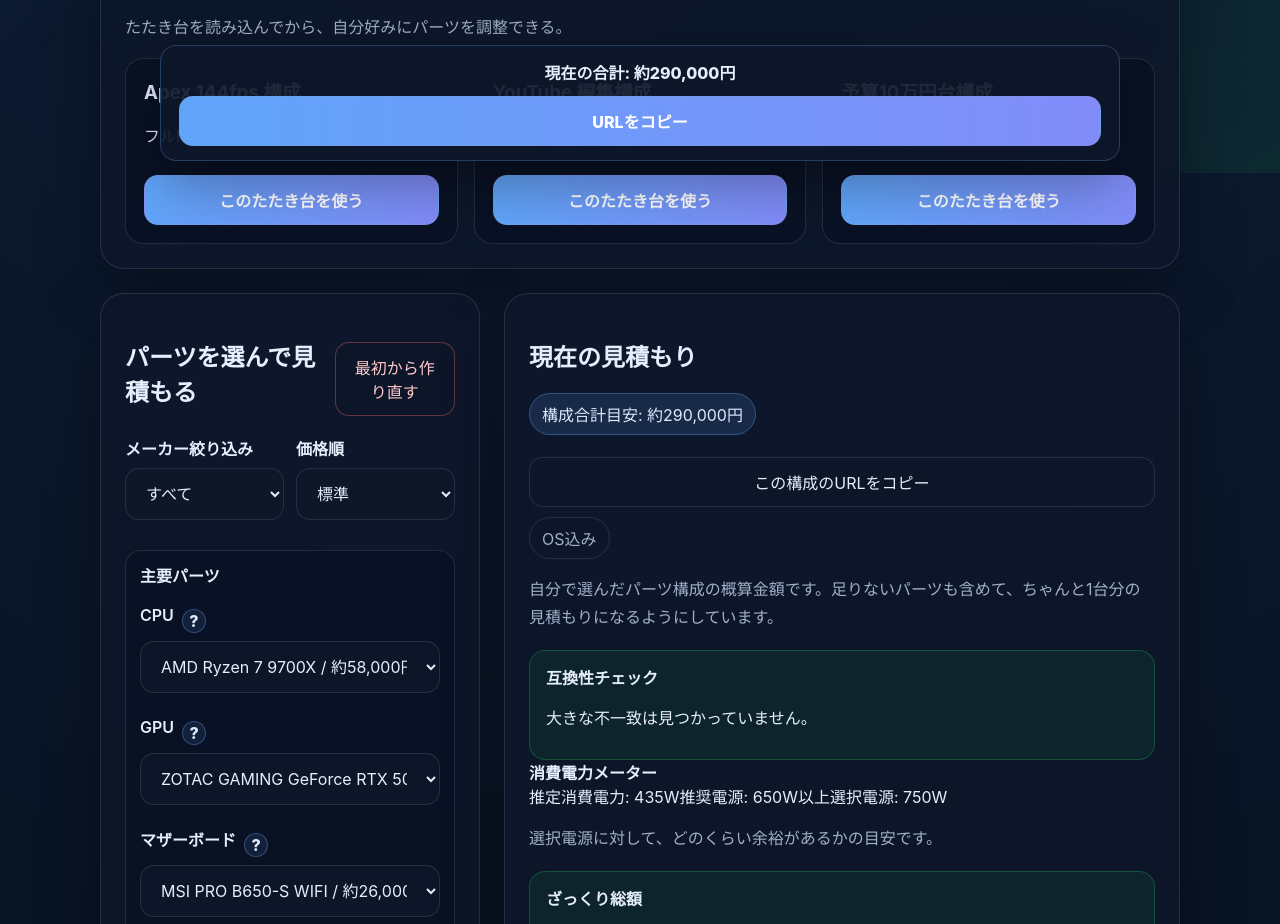
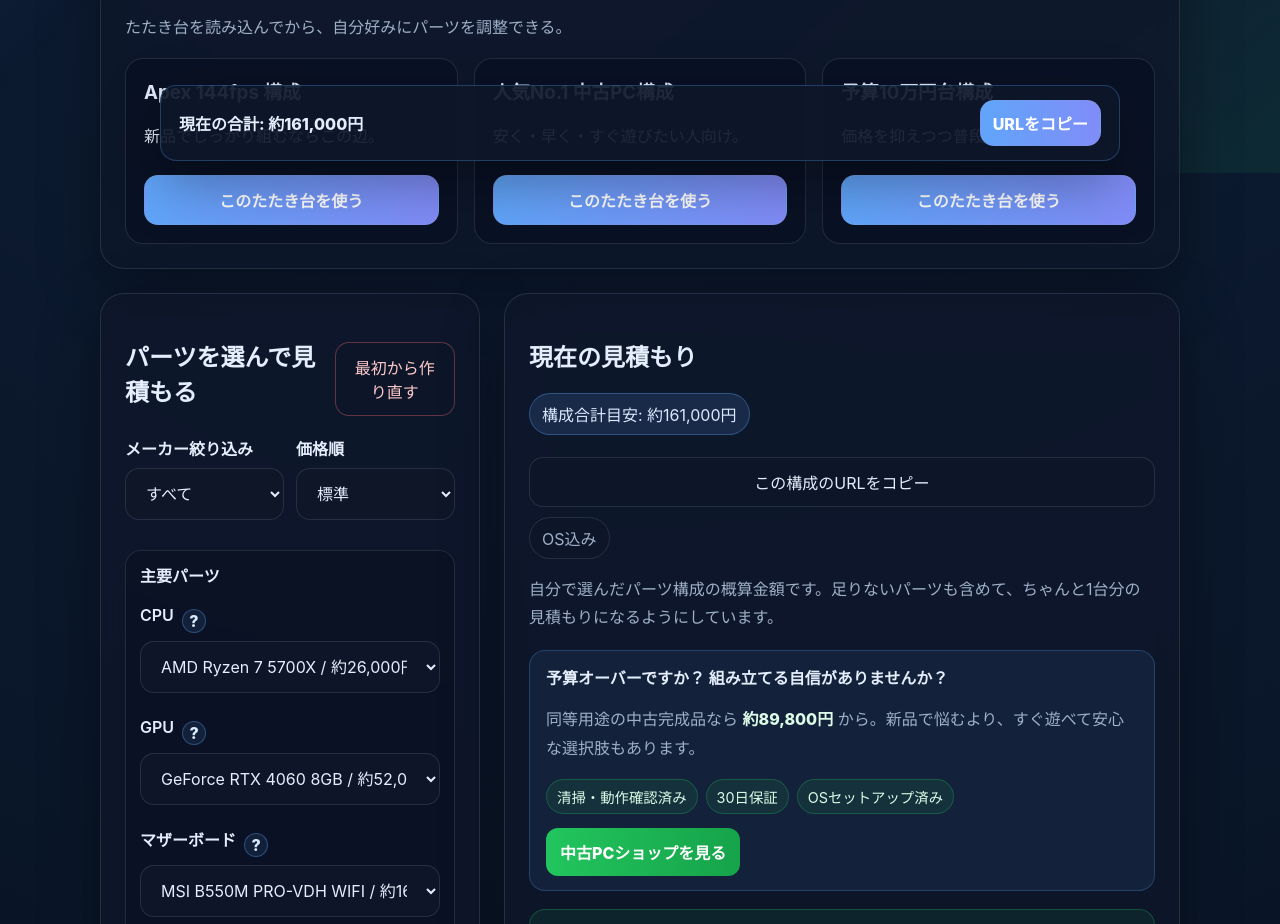
Before and after one commit to stone0141/PCgene, a website: page site/index.html in a window 1280 px wide. Shown: the part 627-1551 px from the top of the page. Drawn offline with Linux system fonts and the light colour scheme.

Commit message:
Add used PC conversion flow

```diff
--- a/site/app.js
+++ b/site/app.js
@@ -1,72 +1,85 @@
 const STORAGE_KEY = 'pcgene-build-v1';
-const DEFAULT_BUILD = { cpu: 'r7-9700x', gpu: 'rtx-5070', motherboard: 'b650', cooler: 'pa120', memory: 'ddr5-16x2-6000', storage: 'sn850x-2tb', psu: 'rm750e', case: 'lancool-216', os: 'win11-home' };
+const DEFAULT_BUILD = { cpu: 'r7-5700x', gpu: 'rtx-4060', motherboard: 'b550', cooler: 'ak400', memory: 'ddr4-16x2', storage: 'sn770-1tb', psu: 'rm650e', case: 'cc560-v2', os: 'win11-home' };
 const catalog = {
   cpu: [
-    { id: 'r5-9600x', name: 'AMD Ryzen 5 9600X', price: 43000, brand: 'amd', socket: 'am5', tdp: 65, rank: 2 },
-    { id: 'r7-9700x', name: 'AMD Ryzen 7 9700X', price: 58000, brand: 'amd', socket: 'am5', tdp: 65, rank: 4 },
-    { id: 'r7-9800x3d', name: 'AMD Ryzen 7 9800X3D', price: 92000, brand: 'amd', socket: 'am5', tdp: 120, rank: 5 },
-    { id: 'cu5-245k', name: 'Intel Core Ultra 5 245K', price: 52000, brand: 'intel', socket: 'lga1851', tdp: 125, rank: 2 },
-    { id: 'cu7-265k', name: 'Intel Core Ultra 7 265K', price: 64000, brand: 'intel', socket: 'lga1851', tdp: 125, rank: 4 }
+    { id: 'r5-5600', name: 'AMD Ryzen 5 5600', price: 18000, brand: 'amd', socket: 'am4', tdp: 65, rank: 1, tier: 'entry' },
+    { id: 'r7-5700x', name: 'AMD Ryzen 7 5700X', price: 26000, brand: 'amd', socket: 'am4', tdp: 65, rank: 2, tier: 'mid' },
+    { id: 'r7-9700x', name: 'AMD Ryzen 7 9700X', price: 58000, brand: 'amd', socket: 'am5', tdp: 65, rank: 4, tier: 'high' },
+    { id: 'cu7-265k', name: 'Intel Core Ultra 7 265K', price: 64000, brand: 'intel', socket: 'lga1851', tdp: 125, rank: 4, tier: 'high' }
   ],
   gpu: [
-    { id: 'rtx-4060', name: 'MSI GeForce RTX 4060 VENTUS 2X BLACK 8G OC', price: 52000, brand: 'nvidia', watt: 115, rank: 1 },
-    { id: 'rtx-5070', name: 'ZOTAC GAMING GeForce RTX 5070 SOLID OC', price: 108000, brand: 'nvidia', watt: 250, rank: 3 },
-    { id: 'rtx-5070-ti', name: 'MSI GeForce RTX 5070 Ti 16G VENTUS 3X OC', price: 148000, brand: 'nvidia', watt: 300, rank: 4 },
-    { id: 'rx-9070', name: 'ASRock Radeon RX 9070 Steel Legend 16GB', price: 118000, brand: 'radeon', watt: 240, rank: 3 },
-    { id: 'rx-9070-xt', name: 'SAPPHIRE PULSE Radeon RX 9070 XT 16GB', price: 138000, brand: 'radeon', watt: 304, rank: 4 }
+    { id: 'rtx-3060', name: 'GeForce RTX 3060 12GB', price: 42000, brand: 'nvidia', watt: 170, rank: 1, tier: 'entry' },
+    { id: 'rtx-4060', name: 'GeForce RTX 4060 8GB', price: 52000, brand: 'nvidia', watt: 115, rank: 2, tier: 'mid' },
+    { id: 'rtx-5070', name: 'GeForce RTX 5070 12GB', price: 108000, brand: 'nvidia', watt: 250, rank: 4, tier: 'high' },
+    { id: 'rx-9070', name: 'Radeon RX 9070 16GB', price: 118000, brand: 'radeon', watt: 240, rank: 4, tier: 'high' }
   ],
   motherboard: [
+    { id: 'b550', name: 'MSI B550M PRO-VDH WIFI', price: 16000, socket: 'am4' },
     { id: 'b650', name: 'MSI PRO B650-S WIFI', price: 26000, socket: 'am5' },
-    { id: 'x870', name: 'ASUS TUF GAMING X870-PLUS WIFI', price: 42000, socket: 'am5' },
-    { id: 'b860', name: 'ASUS TUF GAMING B860-PLUS WIFI', price: 32000, socket: 'lga1851' },
-    { id: 'z890', name: 'MSI PRO Z890-A WIFI', price: 46000, socket: 'lga1851' }
+    { id: 'b860', name: 'ASUS TUF GAMING B860-PLUS WIFI', price: 32000, socket: 'lga1851' }
   ],
   cooler: [
-    { id: 'ak400', name: 'DeepCool AK400', price: 5000, supports: ['am5', 'lga1851'] },
-    { id: 'pa120', name: 'Thermalright Peerless Assassin 120 SE', price: 7000, supports: ['am5', 'lga1851'] },
-    { id: 'ls720', name: 'DeepCool LS720 SE 360mm', price: 15000, supports: ['am5', 'lga1851'] }
+    { id: 'ak400', name: 'DeepCool AK400', price: 5000, supports: ['am4', 'am5', 'lga1851'] },
+    { id: 'pa120', name: 'Thermalright Peerless Assassin 120 SE', price: 7000, supports: ['am4', 'am5', 'lga1851'] },
+    { id: 'ls720', name: 'DeepCool LS720 SE 360mm', price: 15000, supports: ['am4', 'am5', 'lga1851'] }
   ],
   memory: [
-    { id: 'ddr5-16x2-5600', name: 'Crucial Pro DDR5-5600 16GB×2', price: 13000 },
-    { id: 'ddr5-16x2-6000', name: 'Corsair VENGEANCE DDR5-6000 16GB×2', price: 17000 },
-    { id: 'ddr5-32x2-6000', name: 'Corsair VENGEANCE DDR5-6000 32GB×2', price: 33000 }
+    { id: 'ddr4-16x2', name: 'DDR4-3200 16GB×2', price: 9000 },
+    { id: 'ddr5-16x2-5600', name: 'DDR5-5600 16GB×2', price: 13000 },
+    { id: 'ddr5-32x2-6000', name: 'DDR5-6000 32GB×2', price: 33000 }
   ],
   storage: [
     { id: 'sn770-1tb', name: 'WD_BLACK SN770 1TB NVMe SSD', price: 11000 },
     { id: '990evo-1tb', name: 'Samsung 990 EVO Plus 1TB', price: 14000 },
-    { id: 'sn850x-2tb', name: 'WD_BLACK SN850X 2TB', price: 22000 },
-    { id: '990pro-2tb', name: 'Samsung 990 PRO 2TB', price: 28000 }
+    { id: 'sn850x-2tb', name: 'WD_BLACK SN850X 2TB', price: 22000 }
   ],
   psu: [
     { id: 'cx650', name: 'Corsair CX650 80+ Bronze', price: 9000, watt: 650 },
     { id: 'rm650e', name: 'Corsair RM650e 80+ Gold', price: 15000, watt: 650 },
-    { id: 'rm750e', name: 'Corsair RM750e 80+ Gold', price: 17000, watt: 750 },
-    { id: 'focus-gx-850', name: 'Seasonic FOCUS GX-850 80+ Gold', price: 22000, watt: 850 }
+    { id: 'rm750e', name: 'Corsair RM750e 80+ Gold', price: 17000, watt: 750 }
   ],
   case: [
     { id: 'cc560-v2', name: 'DeepCool CC560 V2', price: 8000, image: 'https://placehold.co/640x480/0f172a/e2e8f0?text=DeepCool+CC560+V2' },
     { id: 'h5-flow-rgb', name: 'NZXT H5 Flow RGB', price: 15000, image: 'https://placehold.co/640x480/0f172a/e2e8f0?text=NZXT+H5+Flow+RGB' },
-    { id: 'lancool-216', name: 'Lian Li Lancool 216', price: 16000, image: 'https://placehold.co/640x480/0f172a/e2e8f0?text=Lancool+216' },
     { id: 'fractal-north', name: 'Fractal Design North', price: 24000, image: 'https://placehold.co/640x480/0f172a/e2e8f0?text=Fractal+North' }
   ],
   os: [
     { id: 'win11-home', name: 'Windows 11 Home', price: 19000 },
-    { id: 'win11-pro', name: 'Windows 11 Pro', price: 28000 },
     { id: 'no-os', name: 'OSなし / Linux前提', price: 0 }
   ]
 };
+const usedPcOffers = [
+  {
+    id: 'used-popular',
+    title: '人気No.1 中古ゲーミングPC',
+    subtitle: 'RTX 3060 / Ryzen 7クラス / すぐ遊べる完成品',
+    price: 89800,
+    badges: ['清掃・動作確認済み', '30日保証', 'OSセットアップ済み'],
+    cta: '中古PCショップを見る',
+    url: 'https://example.com/used-pc-popular'
+  },
+  {
+    id: 'used-cospa',
+    title: 'コスパ重視 中古PC',
+    subtitle: '新品より大きく安く、フルHDゲーム向け',
+    price: 79800,
+    badges: ['面倒な初期設定不要', '保証付き', '届いてすぐ使える'],
+    cta: 'コスパ重視モデルを見る',
+    url: 'https://example.com/used-pc-cospa'
+  }
+];
 const helpTexts = {
-  cpu: 'CPUはPCの頭脳。ゲームはGPU優先でも、配信や編集ならCPUも強めが安心。',
-  gpu: 'GPUはゲーム性能の中心。重いゲームを高画質で遊ぶなら最優先で予算を割く。',
-  motherboard: 'マザーボードはCPUの規格一致が必須。AMD用とIntel用は基本的に互換性がない。',
-  cooler: '最近のCPUはクーラー別売が多い。見落とすと予算も冷却も崩れる。',
-  memory: '迷ったら32GBが無難。配信・編集・AIなら容量に余裕が欲しい。',
-  psu: '電源は容量と品質が重要。ギリギリより少し余裕を持たせると安心。'
+  cpu: 'CPUはPCの頭脳。中古誘導も考えるなら、必要十分なラインを選ぶのがコツ。',
+  gpu: 'GPUはゲーム性能の中心。新品は高いので、中古完成品との比較材料にもなる。',
+  motherboard: 'マザーボードはCPU規格一致が必須。ここがズレると組めない。',
+  cooler: '最近はクーラー別売が多い。見落とすと予算漏れになる。',
+  memory: '迷ったら32GB寄りが安心。中古完成品なら最初から積まれている場合も多い。',
+  psu: '電源は容量と品質が重要。初心者は完成品中古の安心感も比較ポイント。'
 };
 const presets = [
-  { id: 'apex-144fps', title: 'Apex 144fps 構成', description: 'フルHD高fps寄りの王道ゲーミング。', picks: { cpu: 'r7-9700x', gpu: 'rtx-5070', motherboard: 'b650', cooler: 'pa120', memory: 'ddr5-16x2-6000', storage: 'sn850x-2tb', psu: 'rm750e', case: 'lancool-216', os: 'win11-home' } },
-  { id: 'yt-edit', title: 'YouTube 編集構成', description: '編集・書き出しをバランス良くこなす。', picks: { cpu: 'cu7-265k', gpu: 'rtx-5070', motherboard: 'b860', cooler: 'ls720', memory: 'ddr5-32x2-6000', storage: '990pro-2tb', psu: 'rm750e', case: 'h5-flow-rgb', os: 'win11-home' } },
-  { id: 'budget-100k', title: '予算10万円台構成', description: '価格を抑えつつ普段使いも安心。', picks: { cpu: 'r5-9600x', gpu: 'rtx-4060', motherboard: 'b650', cooler: 'ak400', memory: 'ddr5-16x2-5600', storage: 'sn770-1tb', psu: 'cx650', case: 'cc560-v2', os: 'no-os' } }
+  { id: 'apex-144fps', title: 'Apex 144fps 構成', description: '新品でしっかり組むならこの辺。', picks: { cpu: 'r7-5700x', gpu: 'rtx-4060', motherboard: 'b550', cooler: 'ak400', memory: 'ddr4-16x2', storage: 'sn770-1tb', psu: 'rm650e', case: 'cc560-v2', os: 'win11-home' } },
+  { id: 'used-popular-preset', title: '人気No.1 中古PC構成', description: '安く・早く・すぐ遊びたい人向け。', picks: { cpu: 'r7-5700x', gpu: 'rtx-3060', motherboard: 'b550', cooler: 'ak400', memory: 'ddr4-16x2', storage: 'sn770-1tb', psu: 'cx650', case: 'cc560-v2', os: 'win11-home' }, usedOfferId: 'used-popular' },
+  { id: 'budget-100k', title: '予算10万円台構成', description: '価格を抑えつつ普段使いも安心。', picks: { cpu: 'r5-5600', gpu: 'rtx-3060', motherboard: 'b550', cooler: 'ak400', memory: 'ddr4-16x2', storage: 'sn770-1tb', psu: 'cx650', case: 'cc560-v2', os: 'no-os' } }
 ];
 function formatYen(value) { return `約${Number(value).toLocaleString()}円`; }
 function makeAmazonUrl(keyword) { return `https://www.amazon.co.jp/s?k=${encodeURIComponent(keyword)}`; }
@@ -74,13 +87,7 @@ function makeRakutenUrl(keyword) { return `https://search.rakuten.co.jp/search/m
 function findPart(category, id) { return catalog[category].find((item) => item.id === id); }
 function brandAllowed(item, filter) { return filter === 'all' ? true : item.brand === filter; }
 function sortItems(items, order) { if (order === 'price-asc') return [...items].sort((a,b)=>a.price-b.price); if (order === 'price-desc') return [...items].sort((a,b)=>b.price-a.price); return items; }
-function showToast(message) {
-  const toast = document.getElementById('toast');
-  toast.textContent = message;
-  toast.hidden = false;
-  clearTimeout(showToast.timer);
-  showToast.timer = setTimeout(() => { toast.hidden = true; }, 2500);
-}
+function showToast(message) { const toast = document.getElementById('toast'); toast.textContent = message; toast.hidden = false; clearTimeout(showToast.timer); showToast.timer = setTimeout(()=>toast.hidden=true, 2500); }
 function populateSelect(category, selectId, preserveValue = true) {
   const select = document.getElementById(selectId);
   const previous = preserveValue ? select.value : '';
@@ -152,19 +159,38 @@ function setupResume() {
   if (!saved) return;
   const button = document.getElementById('resume-button');
   button.hidden = false;
-  button.addEventListener('click', () => {
-    applyState(JSON.parse(saved));
-    renderEstimate();
-    button.hidden = true;
-    showToast('前回の構成を復元しました。');
-  });
+  button.addEventListener('click', () => { applyState(JSON.parse(saved)); renderEstimate(); button.hidden = true; showToast('前回の構成を復元しました。'); });
 }
-function resetBuild() {
-  applyState(DEFAULT_BUILD);
-  history.replaceState({}, '', location.pathname);
-  localStorage.removeItem(STORAGE_KEY);
-  renderEstimate();
-  showToast('構成を初期状態に戻しました。');
+function resetBuild() { applyState(DEFAULT_BUILD); history.replaceState({}, '', location.pathname); localStorage.removeItem(STORAGE_KEY); renderEstimate(); showToast('構成を初期状態に戻しました。'); }
+function renderUsedPcCTA(total, parts) {
+  const offer = total >= 120000 ? usedPcOffers[0] : usedPcOffers[1];
+  return `
+    <div class="used-cta card-like">
+      <strong>予算オーバーですか？ 組み立てる自信がありませんか？</strong>
+      <p class="muted">同等用途の中古完成品なら <span class="accent-price">${formatYen(offer.price)}</span> から。新品で悩むより、すぐ遊べて安心な選択肢もあります。</p>
+      <div class="used-badges">${offer.badges.map((b) => `<span>${b}</span>`).join('')}</div>
+      <a class="used-button" href="${offer.url}" target="_blank" rel="noopener noreferrer">${offer.cta}</a>
+    </div>
+  `;
+}
+function renderComparison(total) {
+  return `
+    <div class="comparison-box">
+      <strong>新品 vs 中古 の目安</strong>
+      <div class="comparison-grid">
+        <div>
+          <h4>新品構成</h4>
+          <p>${formatYen(total)} 前後</p>
+          <span>好きなパーツを選べるが、費用と相性確認の手間がかかる。</span>
+        </div>
+        <div>
+          <h4>中古完成品</h4>
+          <p>${formatYen(usedPcOffers[1].price)}〜${formatYen(usedPcOffers[0].price)}</p>
+          <span>安く始めやすく、OS設定済み・保証付きで手間が少ない。</span>
+        </div>
+      </div>
+    </div>
+  `;
 }
 function renderEstimate() {
   const parts = getSelections();
@@ -189,18 +215,19 @@ function renderEstimate() {
       <span class="badge">OS込み</span>
     </div>
     <p class="lead">自分で選んだパーツ構成の概算金額です。足りないパーツも含めて、ちゃんと1台分の見積もりになるようにしています。</p>
+    ${renderUsedPcCTA(total, parts)}
     ${warningsHtml}
     ${bottleneckHtml}
     ${powerMeter}
     <div class="estimate-box"><strong>ざっくり総額</strong><p>${formatYen(total)} 前後</p><span>※ 価格は相場ベースの目安。セールや在庫で変動します。</span></div>
     <div class="share-box"><strong>この構成を共有する</strong><p class="muted">URLをコピーして「この構成どう？」と相談できます。</p><div class="share-actions"><input type="text" readonly value="${shareUrl}" id="share-url" /><button type="button" id="copy-share">URLをコピー</button></div></div>
     ${casePreview}
+    ${renderComparison(total)}
     <div class="parts">${partsHtml}</div>
     <div class="adbox"><strong>見積もりの見方</strong><p class="muted">まずは CPU・GPU・マザーボード・クーラー・電源の整合性を見ると失敗しにくい。Windows代も含めて総額を見るのが初心者には重要です。</p></div>
   `;
   ['copy-share','copy-share-main','copy-share-inline'].forEach((id) => {
-    const el = document.getElementById(id);
-    if (!el) return;
+    const el = document.getElementById(id); if (!el) return;
     el.addEventListener('click', async () => {
       try { await navigator.clipboard.writeText(shareUrl); showToast('共有URLをコピーしました。'); }
       catch { const input = document.getElementById('share-url'); if (input) { input.select(); document.execCommand('copy'); } }
@@ -209,7 +236,6 @@ function renderEstimate() {
 }
 function bindHelpButtons() { document.querySelectorAll('[data-help]').forEach((button) => button.addEventListener('click', () => { document.getElementById('help-text').textContent = helpTexts[button.dataset.help] || '説明は準備中です。'; })); }
 function refreshSelects() { ['cpu','gpu','motherboard','cooler','memory','storage','psu','case','os'].forEach((key) => populateSelect(key, `${key}-select`)); }
-
 document.getElementById('brand-filter').addEventListener('change', () => { refreshSelects(); renderEstimate(); });
 document.getElementById('sort-order').addEventListener('change', () => { refreshSelects(); renderEstimate(); });
 document.getElementById('reset-button').addEventListener('click', resetBuild);
--- a/site/styles.css
+++ b/site/styles.css
@@ -264,3 +264,21 @@ select, .share-actions input {
     border-radius: 16px 16px 0 0;
   }
 }
+
+.card-like { margin-top: 18px; padding: 14px 16px; border-radius: 16px; border: 1px solid rgba(96,165,250,.25); background: rgba(96,165,250,.08); }
+.used-badges { display:flex; flex-wrap:wrap; gap:8px; margin:10px 0 14px; }
+.used-badges span { padding:6px 10px; border-radius:999px; background:rgba(34,197,94,.10); border:1px solid rgba(34,197,94,.28); color:#dcfce7; font-size:.9rem; }
+.used-button { display:inline-flex; align-items:center; justify-content:center; padding:12px 14px; border-radius:12px; background:linear-gradient(90deg, #22c55e, #16a34a); color:white; text-decoration:none; font-weight:800; }
+.accent-price { color:#dcfce7; font-weight:800; }
+.comparison-box { margin-top:18px; padding:14px 16px; border-radius:16px; border:1px solid var(--line); background: rgba(2,6,23,.28); }
+.comparison-grid { display:grid; grid-template-columns:1fr 1fr; gap:14px; margin-top:12px; }
+.comparison-grid > div { padding:14px; border-radius:14px; border:1px solid var(--line); background: rgba(15,23,42,.5); }
+.comparison-grid h4 { margin:0 0 8px; }
+.comparison-grid p { margin:0 0 6px; font-size:1.2rem; font-weight:800; }
+.power-box { margin-top:18px; padding:14px 16px; border-radius:16px; border:1px solid rgba(96,165,250,.25); background: rgba(96,165,250,.08); }
+.power-stats { display:flex; flex-wrap:wrap; gap:10px; margin:10px 0; color: var(--muted); }
+.meter { height:12px; border-radius:999px; background: rgba(15,23,42,.9); overflow:hidden; border:1px solid var(--line); }
+.meter-fill { height:100%; background: linear-gradient(90deg, #22c55e, #f59e0b, #ef4444); }
+.floating-total { display:flex; align-items:center; justify-content:space-between; gap:12px; }
+.floating-total button { width:auto; margin:0; padding:10px 12px; }
+@media (max-width: 920px) { .comparison-grid { grid-template-columns:1fr; } .floating-total { padding:12px 14px; } }
```
